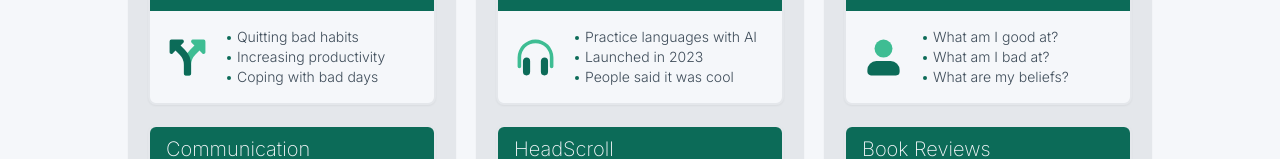
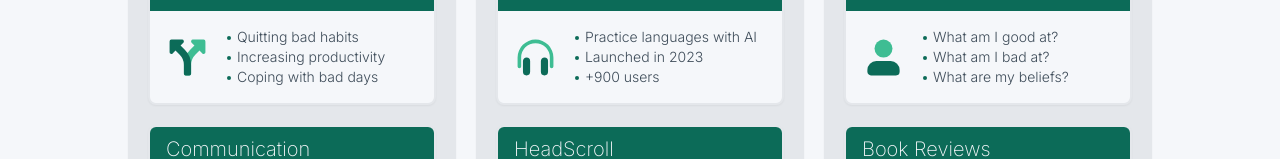
Before and after one commit to jdjuan/jdjuan.io, a Next.js app: page / in a window 1280 px wide. Shown: the part 427-586 px from the top of the page. Built offline with nearby package versions, Linux system fonts and the light colour scheme; what tailwindcss-debug-screens would draw is missing.

Commit message:
update tandem

```diff
--- a/content/highlights.content.tsx
+++ b/content/highlights.content.tsx
@@ -65,7 +65,7 @@ export const highlights: Highlight[] = [
         title: "Tandem GPT",
         link: "https://www.tandem-gpt.com/",
         isExternalLink: true,
-        topics: ["Practice languages with AI", "Launched in 2023", "People said it was cool"],
+        topics: ["Practice languages with AI", "Launched in 2023", "+900 users"],
         icon: (
           <svg xmlns='http://www.w3.org/2000/svg' height='100%' width='100%' viewBox='0 0 24 24'>
             <path
```
